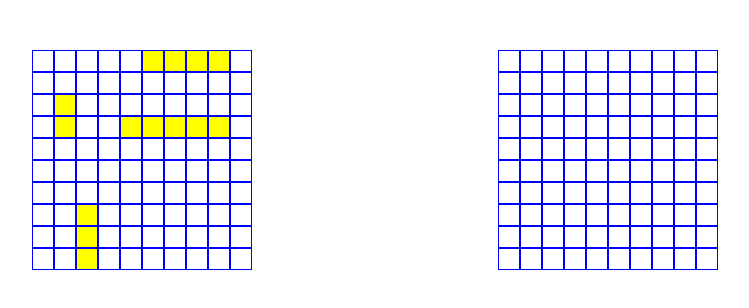
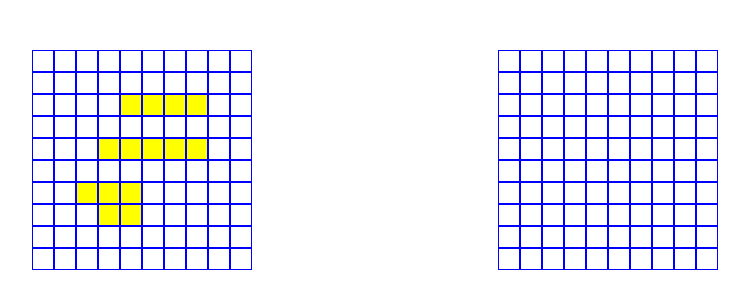
Before and after one commit to patrycake/battleship-tdd, a website built with webpack: page src/index.html in a window 1280 px wide. Shown: the whole page, without its empty margins (265-1014 px from the left). Built offline with nearby package versions, Linux system fonts and the light colour scheme.

Commit message:
create and add random ships

```diff
--- a/src/board.js
+++ b/src/board.js
@@ -4,59 +4,84 @@ const SHIP_PIECE = 's'
 const MISSED_PIECE = 'm'
 
 
-let gameBoard = (() =>{
+let gameBoard = (() => {
     let board = new Array(10).fill(EMPTY_PIECE).map(() => new Array(10).fill(EMPTY_PIECE));
     let ships = []
 
-    function placeAllShips(){
-        let result;
-        result = placeShip("carrier", [[3,4], [3,5], [3,6], [3,7], [3,8]])
-        result = result && placeShip("battleship", [[0,5], [0,6], [0,7], [0,8]])
-        result = result && placeShip("submarine", [[9, 2], [8,2], [7, 2]])
-        result = result && placeShip("destroyer", [[3,1], [2,1]])
-        return result;
-
+    function randomRowCol(num) {
+        return {
+            "small": Math.floor(Math.random() * (9 - num) + 1),
+            "big": Math.floor(Math.random() * (9 - num) + 1)
+        }
     }
 
-    function placeShip(name, arrPosition){
+    function placeAllShips() {
+        let result = true;
+        ship().shipNames.forEach(shipInfo => {
+            let HorVer = Math.floor(Math.random() * 1) ///hor 0 ver 1
+            let count = 0;
+            let position = []
+            let rc = randomRowCol(shipInfo.num);
+            do {
+                position.push([rc.big, rc.small + count])
+                count++;
+                if (!checkPosition([rc.big, rc.small + count])) {
+                    position = [];
+                    count = 0
+                    rc = randomRowCol(shipInfo.num);
+                }
+            }
+            while (count < shipInfo.num)
+            console.log(`placeAllShip: ${shipInfo.name} ${position}`)
+            result = result && placeShip(shipInfo.name, position)
+        })
+        console.log(result)
+        return result;
+    }
+
+
+    function placeShip(name, arrPosition) {
 
         let newShip = ship(name)
         let check = arrPosition.reduce((previous, current) => {
-            if(previous && checkPosition(current)) return true
+            if (previous && checkPosition(current)) return true
             return false;
         }, true)
-        if(check){
-            arrPosition.forEach(item =>{
+        if (check) {
+            arrPosition.forEach(item => {
                 board[item[0]][item[1]] = SHIP_PIECE;
             })
-            ships.push({"ship":newShip, "position":arrPosition})
+            ships.push({
+                "ship": newShip,
+                "position": arrPosition
+            })
         }
         return check;
     }
 
-    function checkPosition(arr){
-        if(arr[0] >= 10 || arr[0] < 0) return false
-        if(arr[1] >= 10 || arr[1] < 0) return false
-        if(board[arr[0]][arr[1]] == SHIP_PIECE) return false
+    function checkPosition(arr) {
+        if (arr[0] >= 10 || arr[0] < 0) return false
+        if (arr[1] >= 10 || arr[1] < 0) return false
+        if (board[arr[0]][arr[1]] == SHIP_PIECE) return false
         return true;
     }
 
-    function receiveAttack(row, col){
-        if(board[row][col] != SHIP_PIECE) {
+    function receiveAttack(row, col) {
+        if (board[row][col] != SHIP_PIECE) {
             board[row][col] = MISSED_PIECE;
             return false;
         }
         ships.forEach(shipInfo => {
             shipInfo.position.forEach((coord, index) => {
-                if(coord[0] == row && coord[1] == col) shipInfo.ship.hit(index)
+                if (coord[0] == row && coord[1] == col) shipInfo.ship.hit(index)
             })
         })
         return true;
     }
 
-    function checkForSunkenShips(){
+    function checkForSunkenShips() {
         return !ships.some(shipInfo => {
-            if(!shipInfo.ship.isSunk()) return true
+            if (!shipInfo.ship.isSunk()) return true
         })
     }
 
--- a/src/index.js
+++ b/src/index.js
@@ -3,7 +3,7 @@ const player = require("./player")
 const dom = require("./dom")
 import "./style.css"
 
-(()=>{
+(() => {
 
 
     let compBoard = board();
@@ -12,6 +12,9 @@ import "./style.css"
     let compPlayer = player();
     let userPlayer = player();
 
+    let userWin = false;
+    let compWin = false;
+
     compBoard.placeAllShips();
     userBoard.placeAllShips();
 
@@ -19,19 +22,29 @@ import "./style.css"
     dom.displayBoard("attack-board", handleClickAttack)
     dom.displayShips("player-board", userBoard.ships)
 
-    function handleClickPlayer(e){
+    function handleClickPlayer(e) {
         //place ships
 
     }
 
-    function handleClickAttack(e){
+    function handleClickAttack(e) {
         //get user x,y for attack
-        if(userPlayer.play(compBoard, e.target.dataset.row, e.target.dataset.col)){
-            e.target.classList.add("hit")
+
+        if (compWin) {
+            console.log("Computer Won!")
+        } else if (userWin) {
+            console.log("Player Won")
+        } else {
+
+            if (userPlayer.play(compBoard, e.target.dataset.row, e.target.dataset.col)) {
+                userWin = compBoard.checkForSunkenShips()
+
+                e.target.classList.add("hit")
+            } else {
+                e.target.classList.add("miss")
+            }
+            compWin = compTurn(userBoard)
         }
-        else{
-            e.target.classList.add("miss")}
-        compTurn(userBoard)
     }
 
 
@@ -42,10 +55,13 @@ import "./style.css"
     function compTurn(board) {
         let compPlay = compPlayer.randomPlay(board)
         let userBoard = document.getElementById("player-board")
-        if(compPlay.val) {
+        if (compPlay.val) {
             userBoard.childNodes[compPlay.row].childNodes[compPlay.col].classList.add("hit")
+
+        } else {
+            userBoard.childNodes[compPlay.row].childNodes[compPlay.col].classList.add("miss")
         }
-        else{userBoard.childNodes[compPlay.row].childNodes[compPlay.col].classList.add("miss")}
+        return board.checkForSunkenShips()
     }
 
 
--- a/src/player.js
+++ b/src/player.js
@@ -15,7 +15,6 @@ let player = ((playerName) => {
         }
         while (compBoard[row][col] != 'o')
         compBoard[row][col] = 'x'
-        console.log(`comp: row:${row} col: ${col}`)
         let val = enemyBoard.receiveAttack(row, col)
         return {
             val,
--- a/src/style.css
+++ b/src/style.css
@@ -24,11 +24,11 @@ html, body {
 .col {
     width: 20px;
     height: 20px;
-    border: 1px solid blue;;
+    border: 1px solid blue;
 }
 
 .col-attack:hover{
-    background-color: blue;;
+    background-color: blue;
 }
 
 .hit{
```
Also changed, not shown: src/battleship.test.js (+8 -1 lines).
